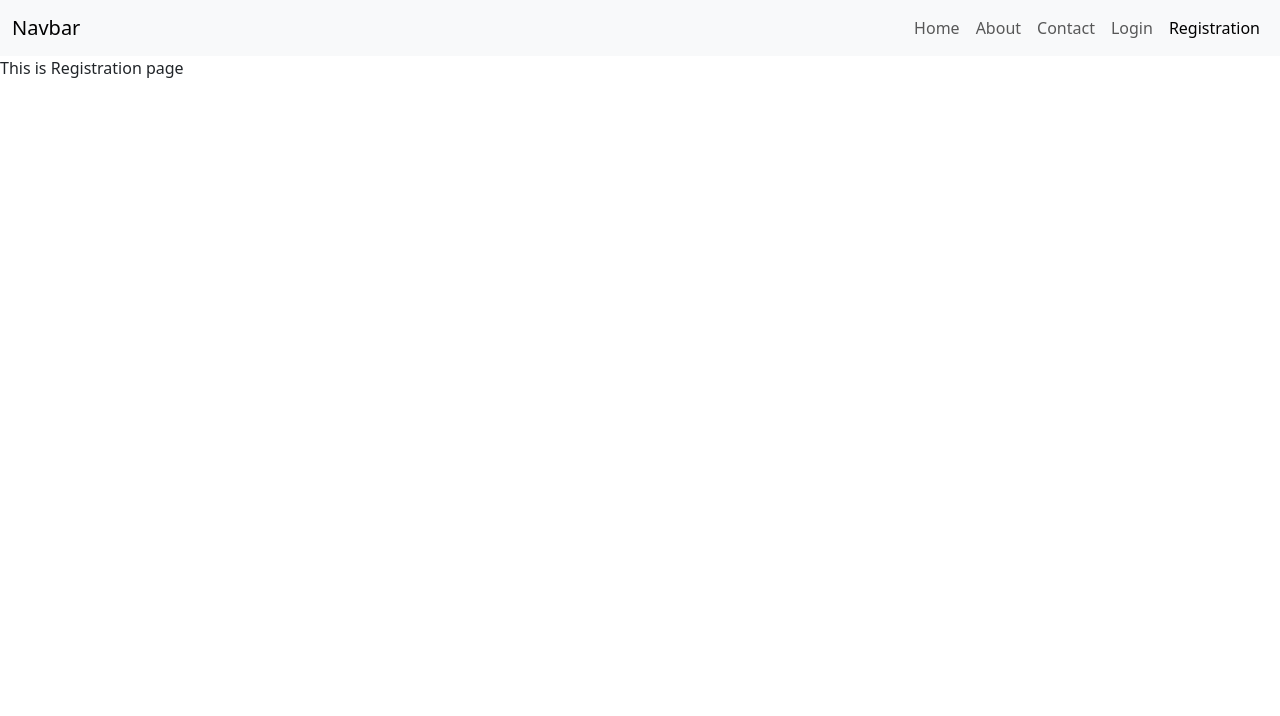
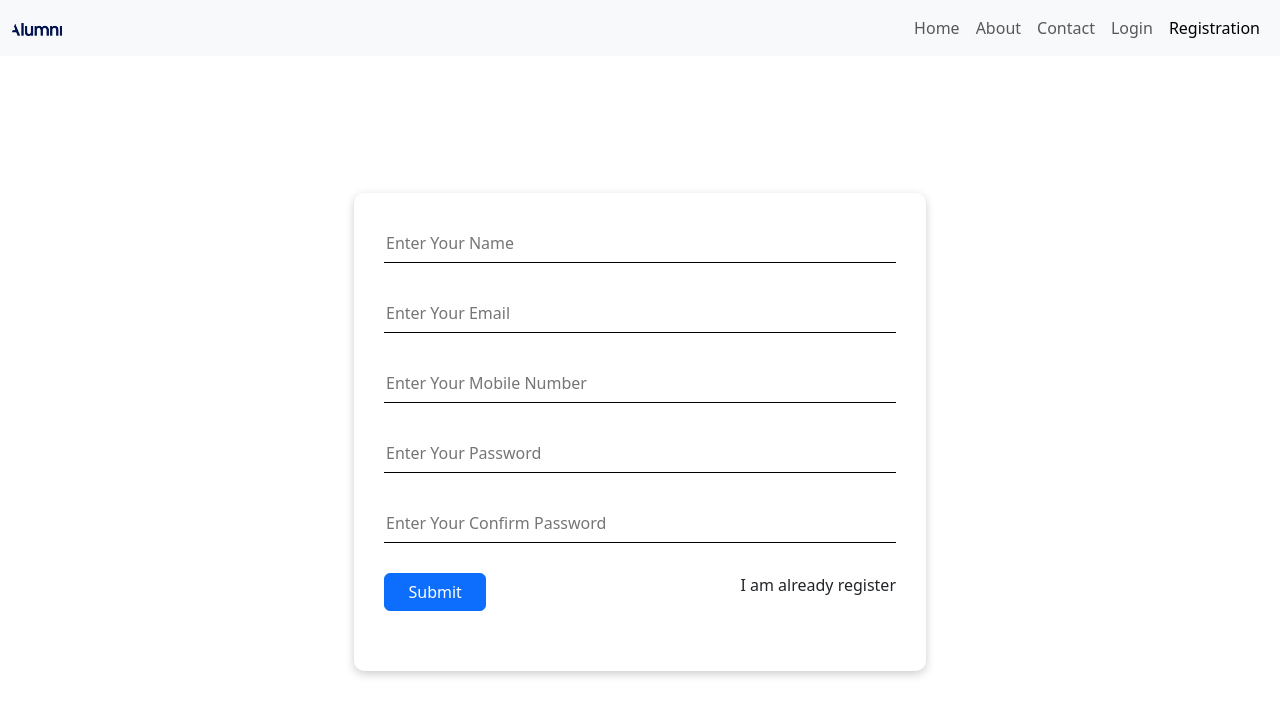
Before and after one commit to sabbir-62/MERN_Projects, a React (Vite) app in the folder Alumni/client/: page /registration in a window 1280 px wide. Shown: the top 716 px of the page. Built offline with nearby package versions, Linux system fonts and the light colour scheme.

Commit message:
user registration form created

```diff
--- a/Alumni/client/src/components/navbar/Navbar.jsx
+++ b/Alumni/client/src/components/navbar/Navbar.jsx
@@ -1,11 +1,14 @@
 import { NavLink} from 'react-router-dom'
+import Logo from '../../assets/pictures/logo.png'
 
 const Navbar = () => {
     return (
         <div>
             <nav className="navbar navbar-expand-lg navbar-light bg-light">
                 <div className="container-fluid">
-                    <NavLink className="navbar-brand" to="/">Navbar</NavLink>
+                    <NavLink className="navbar-brand" to="/">
+                        <img className='image-thumbnail' style={{width:"50px"}} src={Logo} alt="logo" />
+                    </NavLink>
                     <button className="navbar-toggler" type="button" data-bs-toggle="collapse" data-bs-target="#navbarNav" aria-controls="navbarNav" aria-expanded="false" aria-label="Toggle navigation">
                     <span className="navbar-toggler-icon"></span>
                     </button>
--- a/Alumni/client/src/pages/registrationPage/RegistrationPage.jsx
+++ b/Alumni/client/src/pages/registrationPage/RegistrationPage.jsx
@@ -1,9 +1,43 @@
-
+import './registration.css'
+import { NavLink } from 'react-router-dom';
 
 const RegistrationPage = () => {
+    const handleSubmit = () => {
+
+    }
     return (
-        <div>
-            This is Registration page
+        <div className="registration">
+            <div className="container">
+                <form className="form" action="" onSubmit={handleSubmit}>
+                    <div className="form-group">
+                        <lebel htmlFor="name"></lebel>
+                        <input type="text" className='input-field'  placeholder="Enter Your Name"/>
+                    </div>
+                    <div className="form-group">
+                        <lebel htmlFor="email"></lebel>
+                        <input type="text" className='input-field' placeholder="Enter Your Email"/>
+                    </div>
+                    <div className="form-group">
+                        <lebel htmlFor="phone"></lebel>
+                        <input type="tel" className='input-field' placeholder="Enter Your Mobile Number"/>
+                    </div>
+                    <div className="form-group">
+                        <lebel htmlFor="password"></lebel>
+                        <input type="text" className='input-field' placeholder="Enter Your Password"/>
+                    </div>
+                    <div className="form-group">
+                        <lebel htmlFor="cpassword"></lebel>
+                        <input type="text" className='input-field' placeholder="Enter Your Confirm Password"/>
+                    </div>
+                    <div className="form-group">
+                        <div className="button">
+                            <button type="submit" className="btn btn-primary">Submit</button>
+                            <NavLink className="nav-link" to="/login">I am already register</NavLink>
+                        </div>
+                    </div>
+                </form>
+            </div>
+
         </div>
     );
 };
--- /dev/null
+++ b/Alumni/client/src/pages/registrationPage/registration.css
@@ -0,0 +1,38 @@
+.registration{
+    height: 94vh;
+}
+
+.container{
+    display: flex;
+    justify-content: center;
+    align-items: center;
+    height: 100%;
+}
+
+.form{
+    padding: 30px;
+    border-radius: 10px;
+    box-shadow: 0 3px 10px rgb(0 0 0 / 0.2);
+}
+
+.form-group{
+    margin-bottom: 30px;
+}
+
+.input-field{
+    width: 40vw;
+    height: 40px;
+    border: none;
+    border-bottom: 1px solid;
+    outline: none;
+}
+
+.button {
+    display: flex;
+   justify-content: space-between;
+}
+
+.btn{
+    width: 20%;
+    text-align: center;
+}
```
Also changed, not shown: Alumni/client/src/assets/pictures/logo.png (added).
